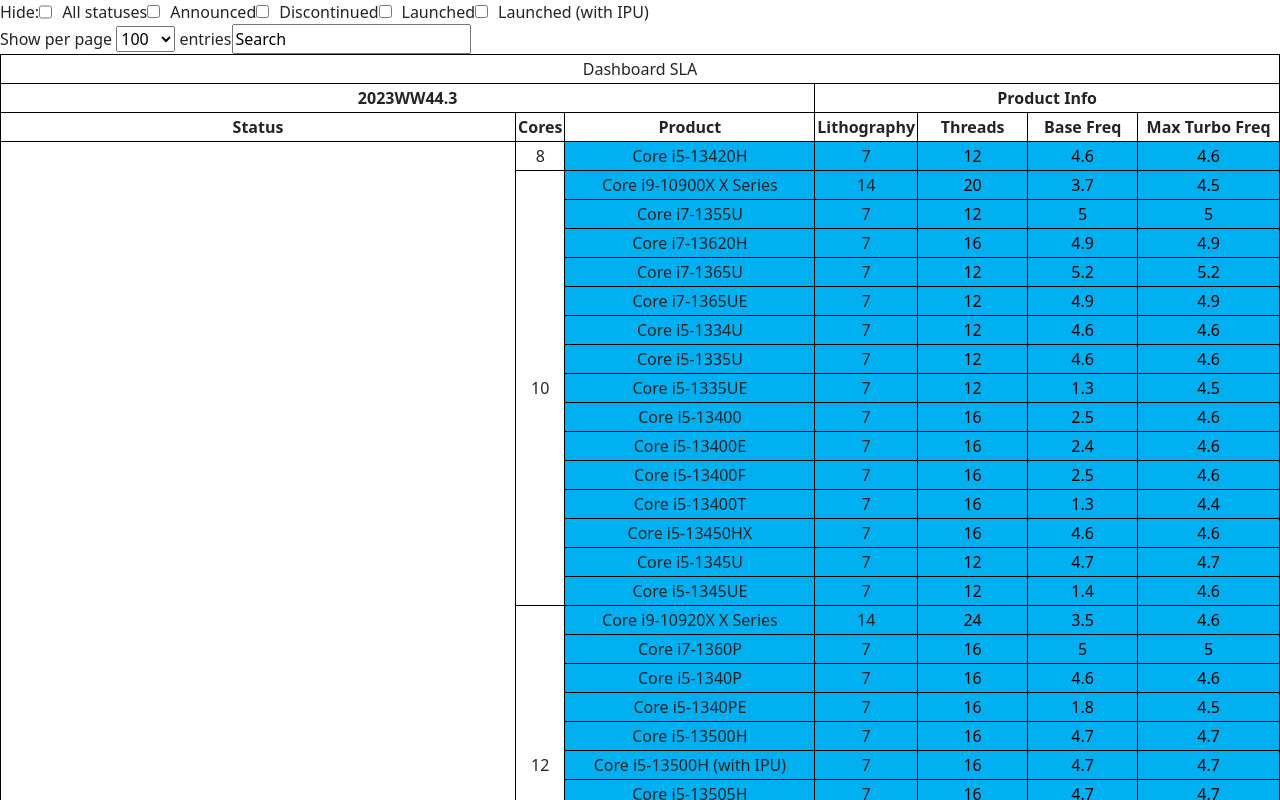
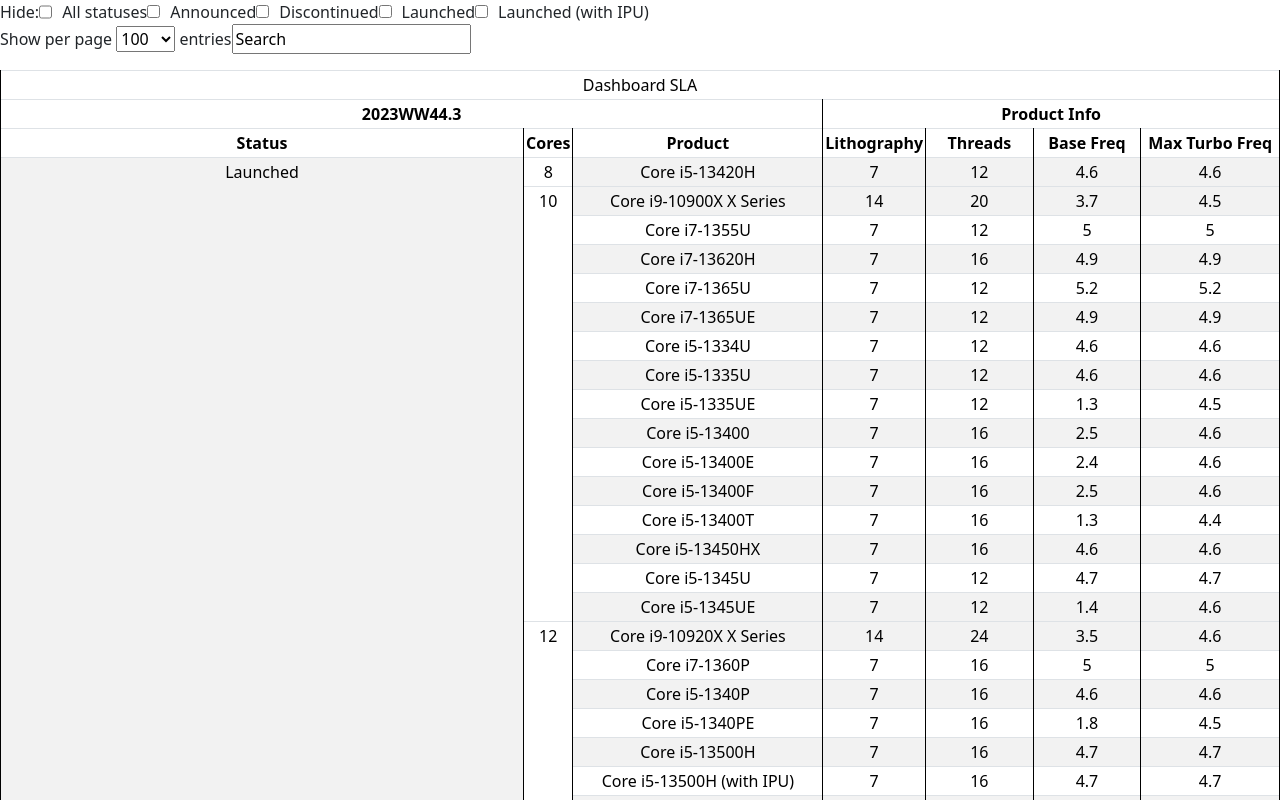
Before and after one commit to Rhythm-agrawal/dashboard-sla, a Vue app: page / in a window 1280 px wide. Shown: the top 800 px of the page. Built offline with nearby package versions, Linux system fonts and the light colour scheme.

Commit message:
Add Bootstrap styling to table in Table.vue

```diff
--- a/src/components/table/Table.vue
+++ b/src/components/table/Table.vue
@@ -1,5 +1,5 @@
 <template>
-  <table>
+  <table class="table table-hover table-striped table-bordered table-sm my-3">
     <slot></slot>
   </table>
 </template>
```
